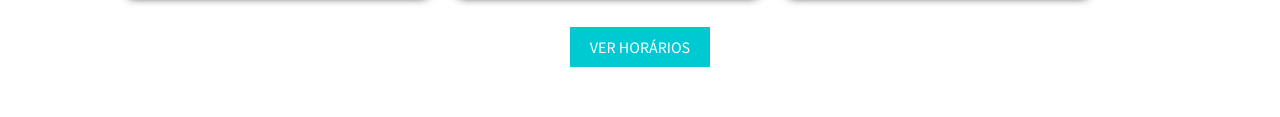
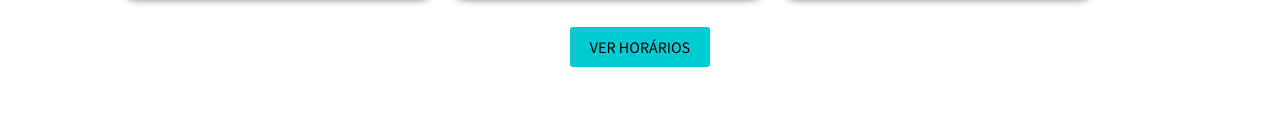
Before and after one commit to uryel-farias/cm-life, a plain HTML site: page index.html in a window 1280 px wide. In both pictures the pointer is over the link "VER HORÁRIOS". Shown: the part 1638-1755 px from the top of the page. Drawn offline with Linux system fonts and the light colour scheme.

Commit message:
efeito de hover nos links

```diff
--- a/styles/conteudo/multiespecialidades.css
+++ b/styles/conteudo/multiespecialidades.css
@@ -60,6 +60,10 @@
     display: flex;
     align-items: center;
     justify-content: center;
+    border-radius: 3px;
+}
 
-
+.multiespecialidades-container a:hover {
+    color: black;
+    transition: 1s;
 }
--- a/styles/home.css
+++ b/styles/home.css
@@ -33,6 +33,7 @@
 
 .home-links li:hover a{
     color: black;
+    transition: 1s;
 }
 
 .banner {
```
